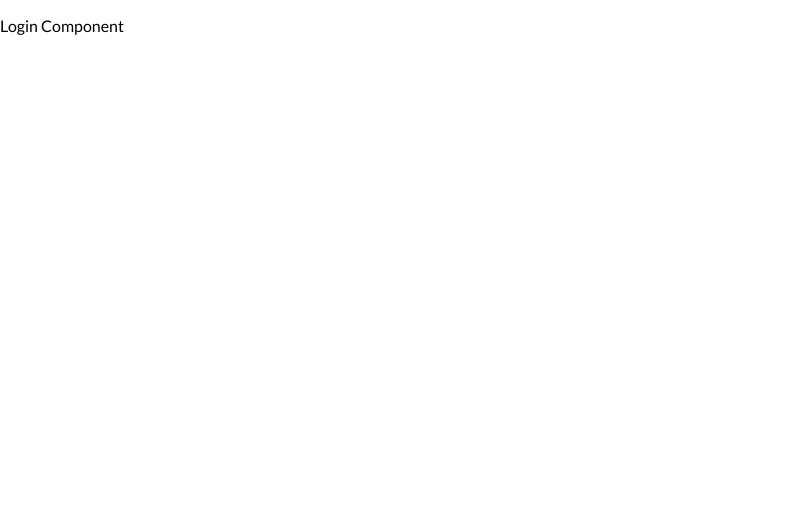
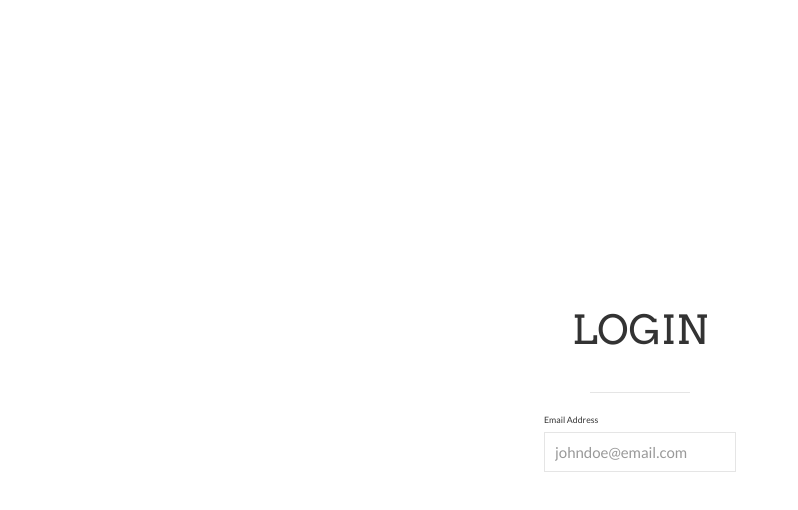
Before and after one commit to agneym/ochha, a React (Create React App) app: page /auth/login in a window 1280 px wide. Shown: the top 510 px of the page, without its empty margins (0-798 px from the left). Built offline with nearby package versions, Linux system fonts and the light colour scheme.

Commit message:
add login field

```diff
--- a/package.json
+++ b/package.json
@@ -3,13 +3,17 @@
   "version": "0.1.0",
   "private": true,
   "dependencies": {
+    "@reach/auto-id": "^0.6.1",
+    "formik": "^2.0.6",
     "react": "^16.12.0",
     "react-dom": "^16.12.0",
     "react-helmet": "^5.2.1",
     "react-router": "^5.1.2",
     "react-router-dom": "^5.1.2",
     "react-scripts": "3.2.0",
-    "styled-components": "^4.4.1"
+    "styled-components": "^4.4.1",
+    "uikit": "^3.2.3",
+    "yup": "^0.27.0"
   },
   "scripts": {
     "start": "react-scripts start",
--- a/src/Auth/Login.js
+++ b/src/Auth/Login.js
@@ -1,7 +1,29 @@
 import React from "react";
+import styled from "styled-components";
+
+const Container = styled.main`
+  display: flex;
+  align-items: center;
+  justify-content: center;
+  min-height: 100vh;
+  flex-direction: column;
+`;
 
 function Login() {
-  return <p>Login Component</p>;
+  return (
+    <Container>
+      <h1 className="uk-heading-medium">LOGIN</h1>
+      <hr className="uk-divider-small" />
+      <form className="uk-form-stacked">
+        <div className="uk-margin">
+          <label className="uk-form-label">Email Address</label>
+          <div class="uk-form-controls">
+            <input className="uk-input" placeholder="johndoe@email.com" />
+          </div>
+        </div>
+      </form>
+    </Container>
+  );
 }
 
 export default Login;
--- a/src/index.js
+++ b/src/index.js
@@ -1,7 +1,11 @@
 import React from "react";
 import ReactDOM from "react-dom";
 import App from "./App";
+import UIkit from "uikit";
+import Icons from "uikit/dist/js/uikit-icons";
 import * as serviceWorker from "./serviceWorker";
+
+UIkit.use(Icons);
 
 ReactDOM.render(<App />, document.getElementById("root"));
 
--- a/src/utils/global.js
+++ b/src/utils/global.js
@@ -1,15 +1,18 @@
 import { createGlobalStyle } from "styled-components";
+import "uikit/dist/css/uikit.min.css";
 
 const GlobalStyles = createGlobalStyle`
   :root {
     font-size: 10px;
   }
   body {
-    font-size: 1.6rem;
+    font-size: 1.5rem;
     margin: 0;
     font-family: ${props => props.theme.fonts.main};
+    line-height: 1.6;
+    color: #222222;
   }
-  h1, h2, h3, h4, h5, h6 {
+  .uk-h1, .uk-h2, .uk-h3, .uk-h4, .uk-h5, .uk-h6, .uk-heading-2xlarge, .uk-heading-large, .uk-heading-medium, .uk-heading-small, .uk-heading-xlarge, h1, h2, h3, h4, h5, h6 {
     font-family: ${props => props.theme.fonts.heading};
   }
 `;
```
Also changed, not shown: 1 other file (tests, documents, lock files or other folders).
